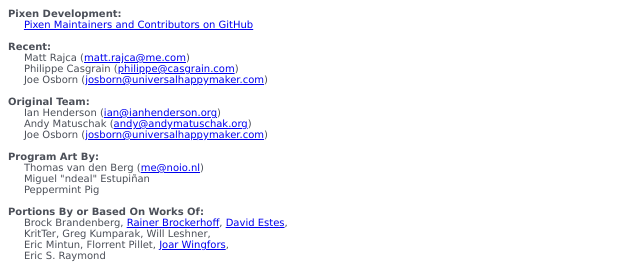
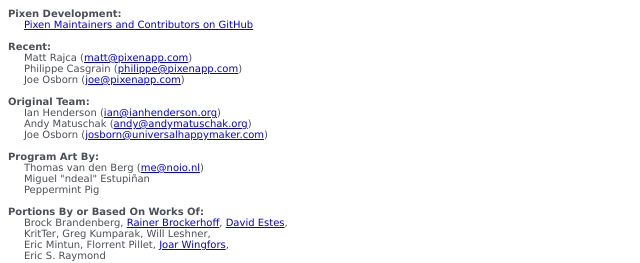
Before and after one commit to sxtxixtxcxh/Pixen, a plain HTML site: page English.lproj/Credits.html in a window 1280 px wide. Shown: the top 263 px of the page, 0-640 px from the left. Drawn offline with Linux system fonts and the light colour scheme.

Commit message:
Updated the Credits page
Linked to the new GitHub repo; updated email addresses.

```diff
--- a/English.lproj/Credits.html
+++ b/English.lproj/Credits.html
@@ -2,11 +2,11 @@
 <body>
 <font color="#4b4f58" face="Lucida Grande" size="1">
 <strong>Pixen Development:</strong><br />
-&nbsp;&nbsp;&nbsp;&nbsp;&nbsp;<a href="http://www.github.com/philippec/Pixen">Pixen Maintainers and Contributors on GitHub</a><br /><br />
+&nbsp;&nbsp;&nbsp;&nbsp;&nbsp;<a href="https://www.github.com/Pixen/Pixen">Pixen Maintainers and Contributors on GitHub</a><br /><br />
 <strong>Recent:</strong><br />
-&nbsp;&nbsp;&nbsp;&nbsp;&nbsp;Matt Rajca (<a href="mailto:matt.rajca@me.com">matt.rajca@me.com</a>)<br />
-&nbsp;&nbsp;&nbsp;&nbsp;&nbsp;Philippe Casgrain (<a href="mailto:philippe@casgrain.com">philippe@casgrain.com</a>)<br />
-&nbsp;&nbsp;&nbsp;&nbsp;&nbsp;Joe Osborn (<a href="mailto:josborn@universalhappymaker.com">josborn@universalhappymaker.com</a>)<br />
+&nbsp;&nbsp;&nbsp;&nbsp;&nbsp;Matt Rajca (<a href="mailto:matt@pixenapp.com">matt@pixenapp.com</a>)<br />
+&nbsp;&nbsp;&nbsp;&nbsp;&nbsp;Philippe Casgrain (<a href="mailto:philippe@pixenapp.com">philippe@pixenapp.com</a>)<br />
+&nbsp;&nbsp;&nbsp;&nbsp;&nbsp;Joe Osborn (<a href="mailto:joe@pixenapp.com">joe@pixenapp.com</a>)<br />
 <br />
 <strong>Original Team:</strong><br />
 &nbsp;&nbsp;&nbsp;&nbsp;&nbsp;Ian Henderson (<a href="mailto:i@nhenderson.org">ian@ianhenderson.org</a>)<br />
```
